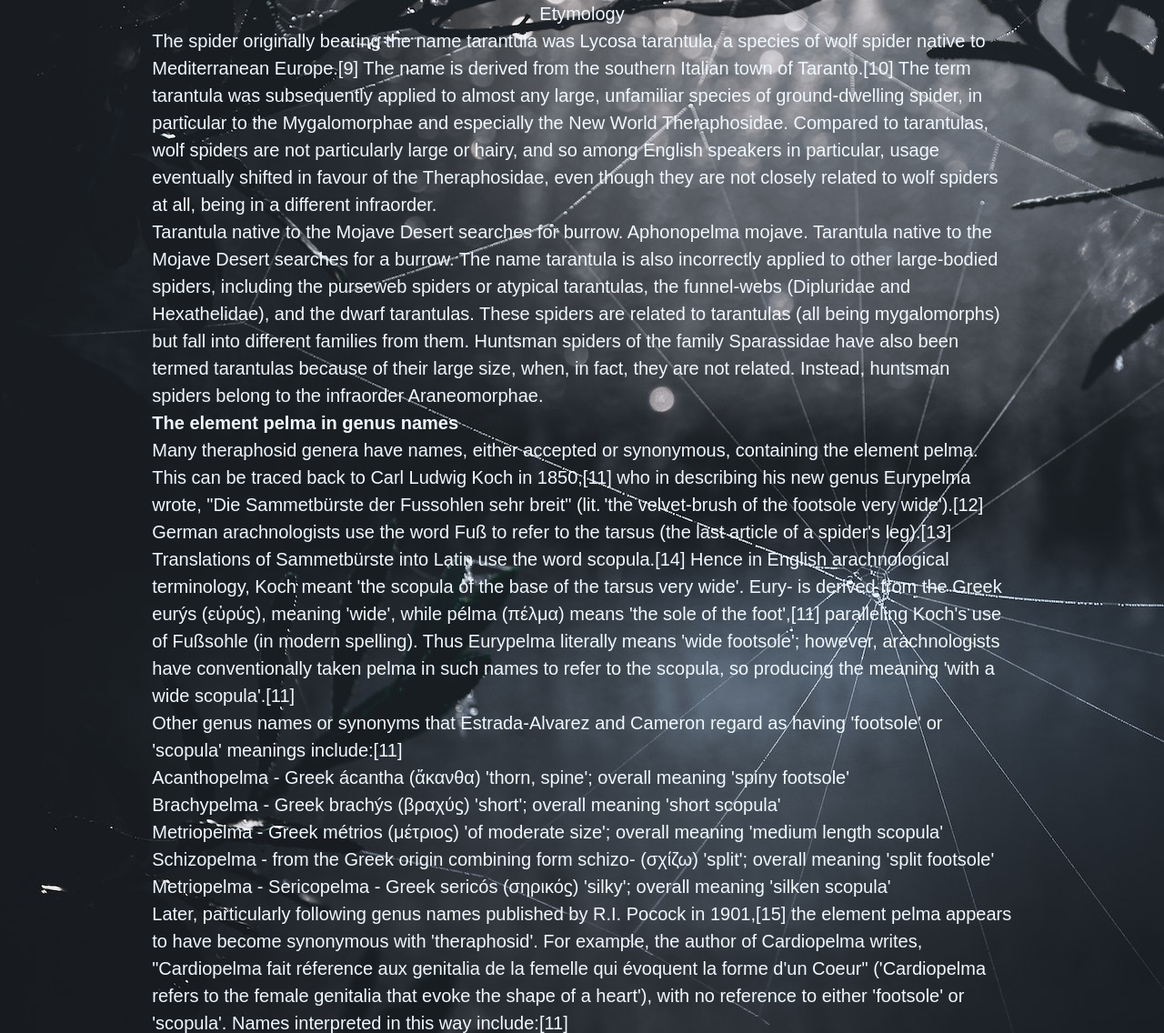
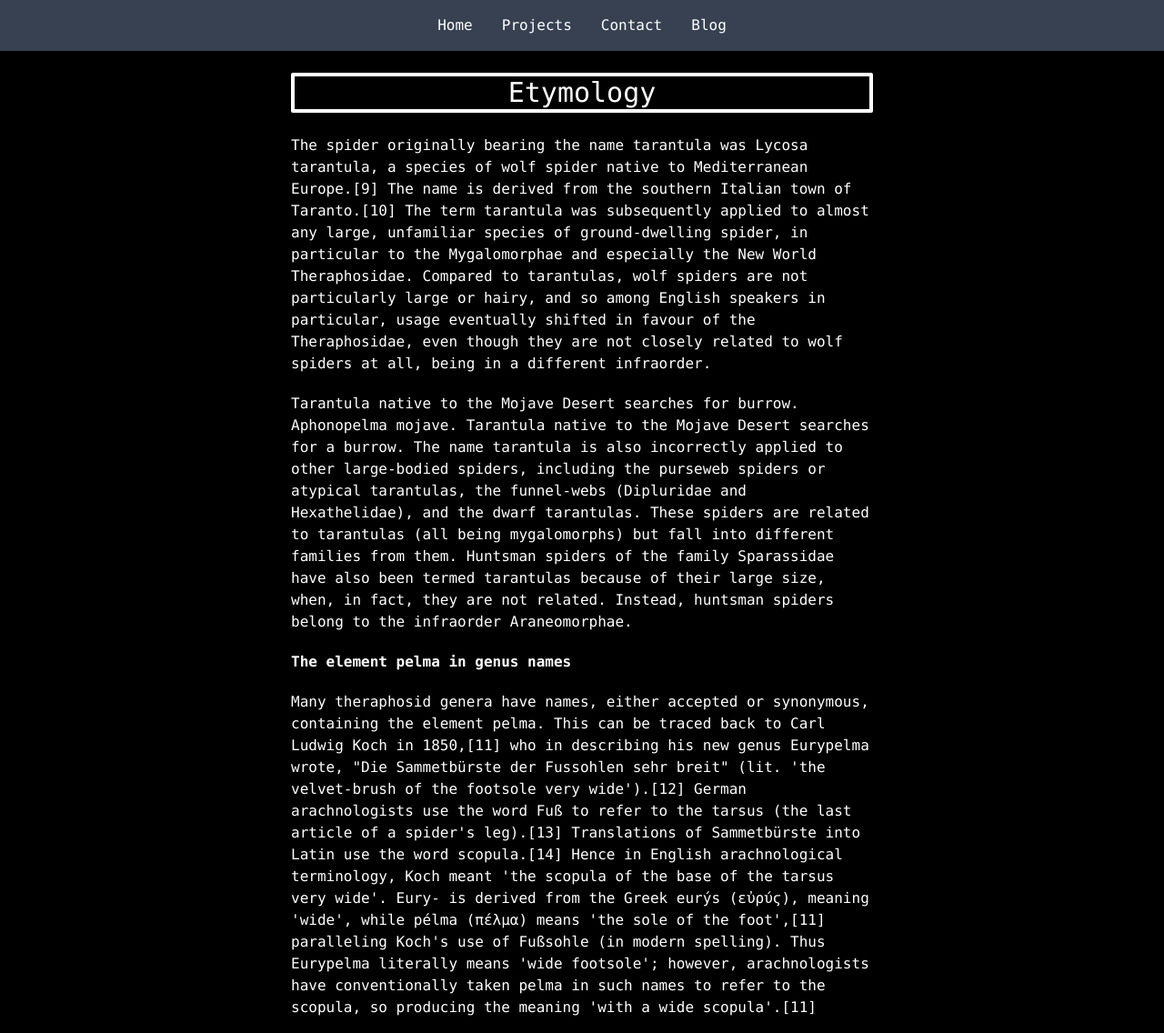
Before and after one commit to brendanm403/achievement-sept-12-2023, a plain HTML site: page index.html in a window 1280 px wide. Shown: the top 1136 px of the page at 91% size. Drawn offline with nearby package versions, Linux system fonts and the light colour scheme; a web font is replaced by a local one.

Commit message:
styled with tailwind

```diff
--- a/css/style.css
+++ b/css/style.css
@@ -1,4 +1,4 @@
-body {
+/* body {
   background-image: url("../images/pexels-isaac-cedercrantz-5458369.jpg");
   color: aliceblue;
   font-family: sans-serif;
@@ -27,4 +27,4 @@ a {
 .footer-container {
   margin: 4rem auto;
   max-width: fit-content;
-}
+} */
--- a/index.html
+++ b/index.html
@@ -14,12 +14,22 @@
     <title>Tarantulas</title>
   </head>
 
-  <body>
-    <main>
+  <body class="font-mono text-white bg-black">
 
-      <h1>Etymology</h1>
+    <nav class="bg-gray-700 lg:flex justify-center">
+      <ul class="text-white text-center lg:flex">
+        <li><a class="block p-4 lg:hover:bg-black lg:hover:underline active:bg-black active:text-orange-500" href="#">Home</a></li>
+        <li><a class="block p-4 lg:hover:bg-black lg:hover:underline active:bg-black active:text-orange-500" href="#">Projects</a></li>
+        <li><a class="block p-4 lg:hover:bg-black lg:hover:underline active:bg-black active:text-orange-500" href="#">Contact</a></li>
+        <li><a class="block p-4 lg:hover:bg-black lg:hover:underline active:bg-black active:text-orange-500" href="#">Blog</a></li>
+      </ul>
+    </nav>
 
-      <p>
+    <main class="w-6/12 mx-auto">
+
+      <h1 class="text-3xl rounded-sm border-white border-4 text-center my-6">Etymology</h1>
+
+      <p class="my-5">
         The spider originally bearing the name tarantula was Lycosa tarantula, a
         species of wolf spider native to Mediterranean Europe.[9] The name is
         derived from the southern Italian town of Taranto.[10] The term
@@ -32,7 +42,7 @@
         at all, being in a different infraorder.
       </p>
 
-      <p>
+      <p class="my-5">
         Tarantula native to the Mojave Desert searches for burrow. Aphonopelma
         mojave. Tarantula native to the Mojave Desert searches for a burrow. The
         name tarantula is also incorrectly applied to other large-bodied
@@ -47,7 +57,7 @@
 
       <strong>The element pelma in genus names</strong>
 
-      <p>
+      <p class="my-5">
         Many theraphosid genera have names, either accepted or synonymous,
         containing the element pelma. This can be traced back to Carl Ludwig
         Koch in 1850,[11] who in describing his new genus Eurypelma wrote, "Die
@@ -64,12 +74,12 @@
         producing the meaning 'with a wide scopula'.[11]
       </p>
 
-      <p>
+      <p class="my-5">
         Other genus names or synonyms that Estrada-Alvarez and Cameron regard as
         having 'footsole' or 'scopula' meanings include:[11]
       </p>
 
-      <ul>
+      <ul class="list-disc">
         <li>
           Acanthopelma - Greek ácantha (ἄκανθα) 'thorn, spine'; overall meaning
           'spiny footsole'
@@ -92,7 +102,7 @@
         </li>
       </ul>
 
-      <p>
+      <p class="my-5">
         Later, particularly following genus names published by R.I. Pocock in
         1901,[15] the element pelma appears to have become synonymous with
         'theraphosid'. For example, the author of Cardiopelma writes,
@@ -102,7 +112,7 @@
         'scopula'. Names interpreted in this way include:[11]
       </p>
 
-      <ul>
+      <ul class="list-disc">
         <li>
           Aphonopelma - Greek áphonos (ἄφωνοϛ) 'soundless'; overall meaning
           'theraphosid without sound'
@@ -129,9 +139,9 @@
         </li>
       </ul>
 
-      <h2>Distribution</h2>
+      <h2 class="text-2xl rounded-sm border-white border-4 text-center my-6">Distribution</h2>
 
-      <p>
+      <p class="my-5">
         Tarantulas of various species occur throughout the United States,
         Mexico, in Central America, and throughout South America. Other species
         occur variously throughout Africa, much of Asia (including the Ryukyu
@@ -141,7 +151,7 @@
 
     </main>
 
-    <div class="footer-container">
+    <div class="my-20 text-center">
       Image by <a href="https://www.pexels.com/photo/spider-web-on-a-plant-5458369">Isaac Cedercrantz</a>
     </div>
   </body>
```
